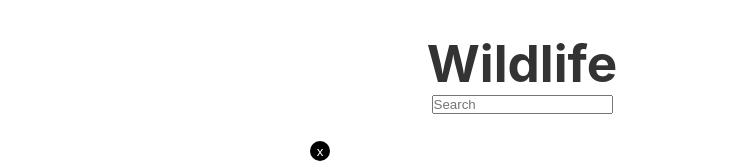
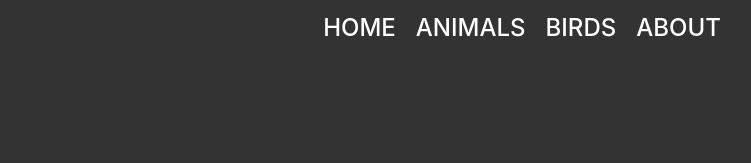
Before and after one commit to G-Uzoh/wildlife, a React (Vite) app: page / in a window 1280 px wide. Shown: the top 163 px of the page, without its empty margins (118-869 px from the left). Built offline with nearby package versions, Linux system fonts and the light colour scheme.

Commit message:
add header component

```diff
--- a/src/App.jsx
+++ b/src/App.jsx
@@ -8,10 +8,10 @@ function App() {
     <>
       <Header />
       <main>
-        <input type='text' placeholder='Search' />
+        {/* <input type='text' placeholder='Search' />
         <div className="cards">
           <Card />
-        </div>
+        </div> */}
       </main>
       <Footer />
     </>
--- a/src/Header.jsx
+++ b/src/Header.jsx
@@ -1,7 +1,12 @@
 const Header = () => {
     return (
         <header>
-            <h1>Wildlife</h1>
+            <ul>
+                <li><a href="http://">Home</a></li>
+                <li><a href="http://">Animals</a></li>
+                <li><a href="http://">Birds</a></li>
+                <li><a href="http://">About</a></li>
+            </ul>
         </header>
     );
 }
--- a/src/index.css
+++ b/src/index.css
@@ -31,12 +31,26 @@ a:hover {
 
 body {
   text-align: center;
-  display: flex;
-  justify-content: center;
-  align-items: center;
   min-width: 320px;
   min-height: 100vh;
-  color: #333;
+  color: white;
+  background: #333
+}
+
+ul li {
+  display: inline-block;
+  margin: 10px;
+  font-size: 1.5rem;
+  text-transform: uppercase;
+}
+
+ul li a {
+  color: white;
+}
+
+ul li a:hover {
+  text-decoration: underline;
+  color: white;
 }
 
 main {
```
